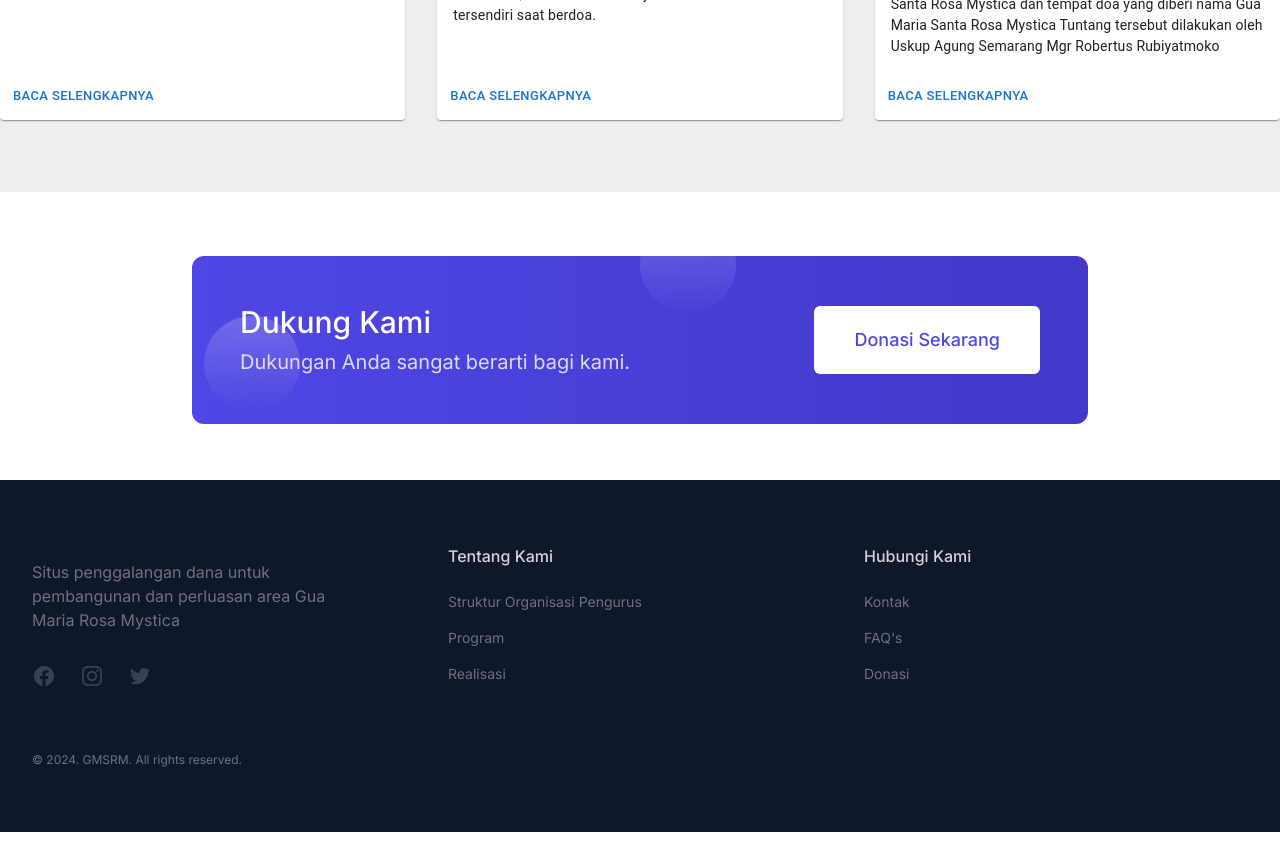
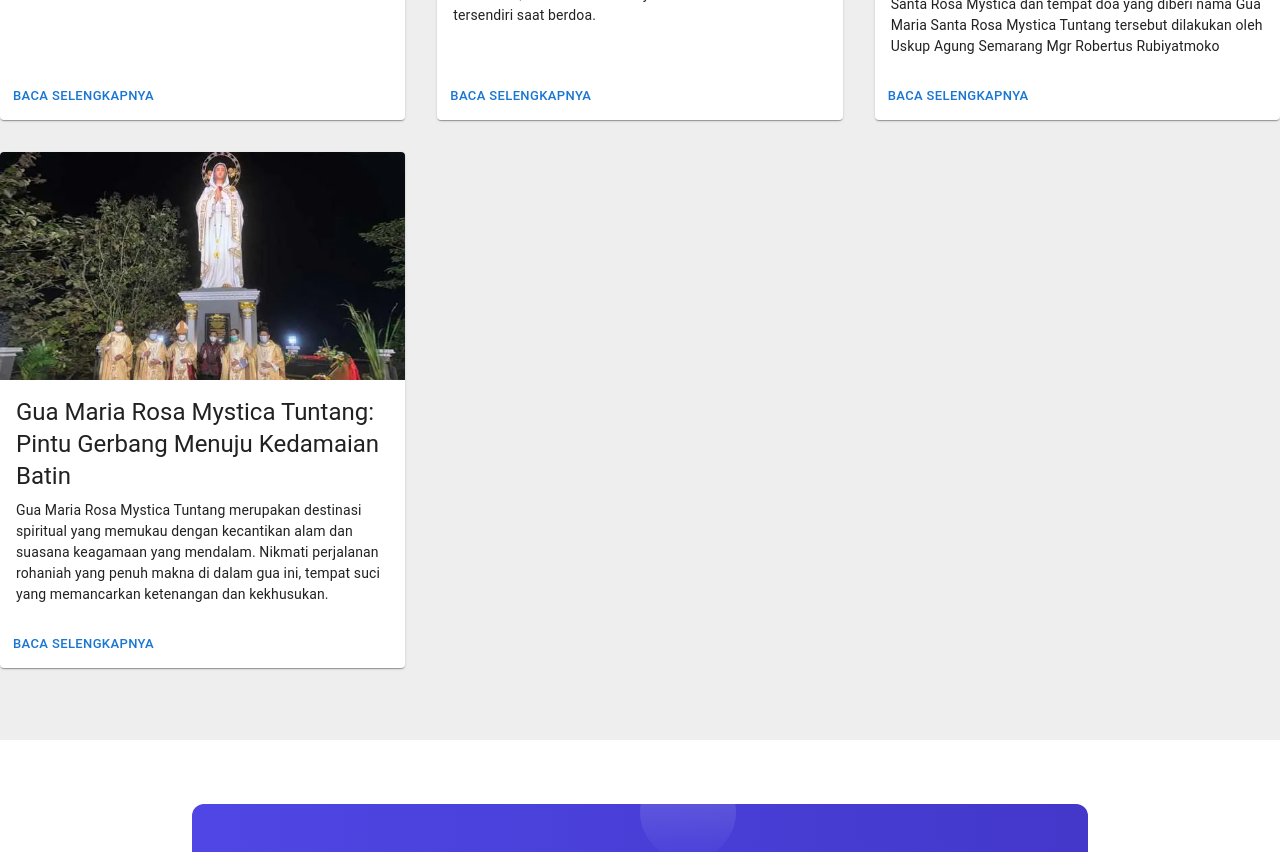
Before and after one commit to jharrvis/Website-GMSRM-Donasi, a Next.js app: page /home in a window 1280 px wide. Shown: the part 5000-5852 px from the top of the page. Built offline with nearby package versions, Linux system fonts and the light colour scheme.

Commit message:
update menu realisasi ke galeri di tampilan mobile

```diff
--- a/components/Header.js
+++ b/components/Header.js
@@ -164,9 +164,9 @@ const Header = () => {
                 <ListItemText primary="Donasi" />
               </ListItem>
             </Link>
-            <Link href="/realisasi" passHref>
+            <Link href="/galeri" passHref>
               <ListItem button component="a">
-                <ListItemText primary="Realisasi" />
+                <ListItemText primary="Galeri" />
               </ListItem>
             </Link>
             <Link href="/hubungi" passHref>
--- a/components/activities.js
+++ b/components/activities.js
@@ -1,21 +1,32 @@
 // components/activities.js
 export const activities = [
   {
-      title: 'Peresmian Gua Maria Sancta Rosa Mystica di Tuntang, Salatiga',
-      description: 'Kamis tanggal 20 Mei 2021 ini akan berlangsung Perayaan Ekaristi dalam rangka upacara pemberkatan dan peresmian patung Bunda Maria Rosa Mistica',
-      img: '/images/img-1.webp',
-      link: 'https://www.sesawi.net/peresmian-gua-maria-santa-rosa-mistica-di-tuntang-salatiga/'
+    title: "Peresmian Gua Maria Sancta Rosa Mystica di Tuntang, Salatiga",
+    description:
+      "Kamis tanggal 20 Mei 2021 ini akan berlangsung Perayaan Ekaristi dalam rangka upacara pemberkatan dan peresmian patung Bunda Maria Rosa Mistica",
+    img: "/images/img-1.webp",
+    link: "https://www.sesawi.net/peresmian-gua-maria-santa-rosa-mistica-di-tuntang-salatiga/",
   },
   {
-      title: 'Gua Maria Sancta Rosa Mystica menjadi Destinasi Wisata Jawa Tengah',
-      description: 'Mari berziarah sembari menenangkan diri di Kecamatan Tuntang, Kabupaten Semarang. Cukup jauh dari keramaian, Gua Maria Rosa Mystica memberi kedamaian tersendiri saat berdoa.',
-      img: '/images/img-2.webp',
-      link: 'https://visitjawatengah.jatengprov.go.id/id/regency/kabupaten-semarang/destinasi-wisata/gua-maria-rosa-mystica'
+    title: "Gua Maria Sancta Rosa Mystica menjadi Destinasi Wisata Jawa Tengah",
+    description:
+      "Mari berziarah sembari menenangkan diri di Kecamatan Tuntang, Kabupaten Semarang. Cukup jauh dari keramaian, Gua Maria Rosa Mystica memberi kedamaian tersendiri saat berdoa.",
+    img: "/images/img-2.webp",
+    link: "https://visitjawatengah.jatengprov.go.id/id/regency/kabupaten-semarang/destinasi-wisata/gua-maria-rosa-mystica",
   },
   {
-      title: 'Bupati Semarang Resmikan Gua Maria Tuntang',
-      description: 'Bupati Semarang Ngesti Nugraha meresmikan tempat doa bagi umat Katolik di Dusun Banyuurip, Desa Delik, Kecamatan Tuntang, Kabupaten Semarang pada Kamis 20 Mei 2021 malam. Sedangkan pemberkatan patung Maria Santa Rosa Mystica dan tempat doa yang diberi nama Gua Maria Santa Rosa Mystica Tuntang tersebut dilakukan oleh Uskup Agung Semarang Mgr Robertus Rubiyatmoko',
-      img: '/images/img-3.webp',
-      link: 'https://cakram.net/2021/05/bupati-semarang-resmikan-gua-maria-tuntang/'
-    }
+    title: "Bupati Semarang Resmikan Gua Maria Tuntang",
+    description:
+      "Bupati Semarang Ngesti Nugraha meresmikan tempat doa bagi umat Katolik di Dusun Banyuurip, Desa Delik, Kecamatan Tuntang, Kabupaten Semarang pada Kamis 20 Mei 2021 malam. Sedangkan pemberkatan patung Maria Santa Rosa Mystica dan tempat doa yang diberi nama Gua Maria Santa Rosa Mystica Tuntang tersebut dilakukan oleh Uskup Agung Semarang Mgr Robertus Rubiyatmoko",
+    img: "/images/img-3.webp",
+    link: "https://cakram.net/2021/05/bupati-semarang-resmikan-gua-maria-tuntang/",
+  },
+  {
+    title:
+      "Gua Maria Rosa Mystica Tuntang: Pintu Gerbang Menuju Kedamaian Batin",
+    description:
+      "Gua Maria Rosa Mystica Tuntang merupakan destinasi spiritual yang memukau dengan kecantikan alam dan suasana keagamaan yang mendalam. Nikmati perjalanan rohaniah yang penuh makna di dalam gua ini, tempat suci yang memancarkan ketenangan dan kekhusukan.",
+    img: "/images/img-3.webp",
+    link: "https://pesonakota.com/gua-maria-rosa-mystica-tuntang/",
+  },
 ];
```
Lines whose indentation alone changed are shown as unchanged.
